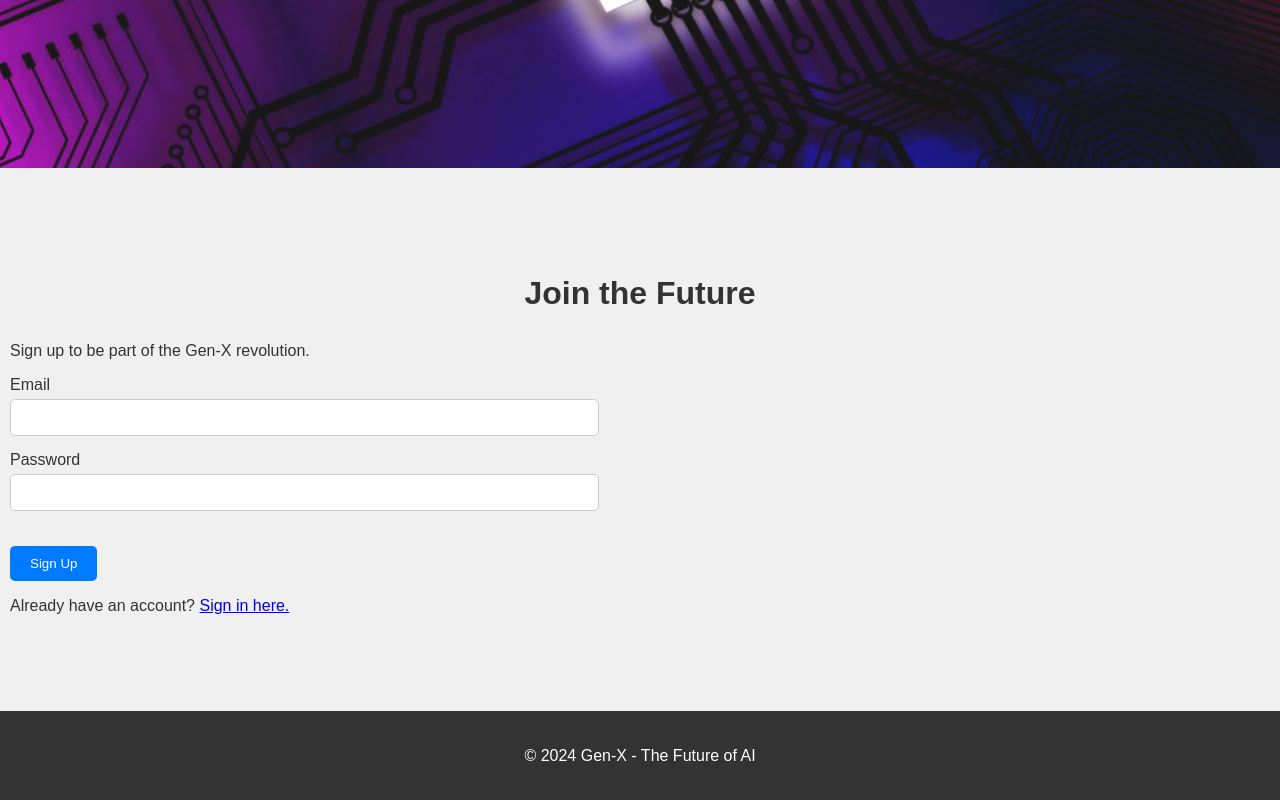
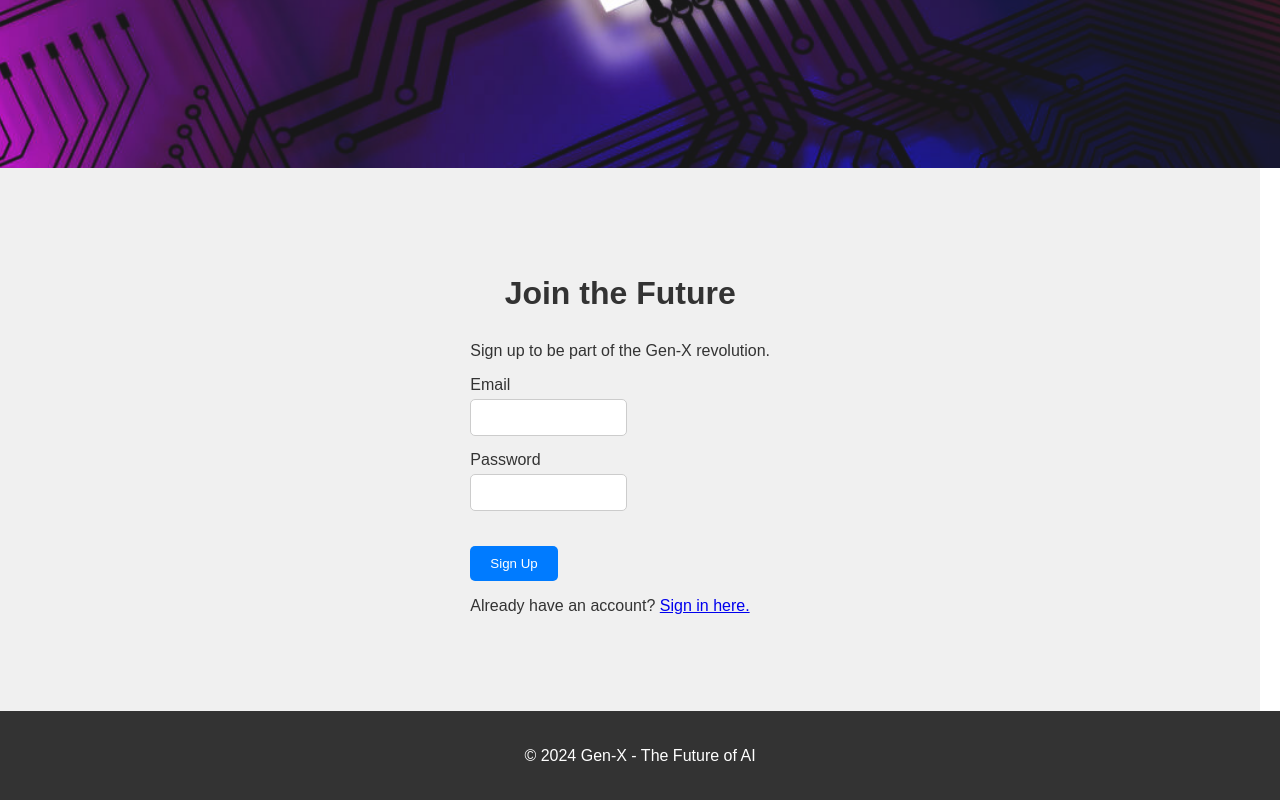
Before and after one commit to Hamza1610/Gen-X-prototype, a React (Create React App) app in the folder client/: page / in a window 1280 px wide. Shown: the part 432-1232 px from the top of the page. Built offline with nearby package versions, Linux system fonts and the light colour scheme.

Commit message:
modify sign-up display

```diff
--- a/client/src/components/sign_up.css
+++ b/client/src/components/sign_up.css
@@ -1,8 +1,14 @@
 .signup {
+    display: flex;
+    flex-direction: column;
     background-color: #f0f0f0;
-    padding-top: 50px;
-    padding-bottom: 25px;
-
+    justify-content: center;
+    align-items: center;
+    min-height: 40vh;
+    max-width: 97%;
+  }
+  .signup-form {
+    width: 60%;
   }
 
   .signup h2 {
@@ -14,8 +20,6 @@
   .form-group {
     display: flexbox;
     justify-content: center;
-    margin-bottom: 15px;
-    animation: slideInDown 1.7s ease-out;
   }
 
   .form-group label {
@@ -23,15 +27,11 @@
     margin-bottom: 5px;
   }
 
-  .form-group input {
-    padding: 10px;
-    border: 1px solid #ccc;
-    border-radius: 5px;
-    width: 100%;
-  }
-  .input {
-    max-width: 450px;
-    animation: slideInDown 1.2s ease-in-out;
+  input {
+    max-width: 400px;
+    @media (max-width: 768px) {
+      max-width: 300px;
+    }
   }
   button[type="submit"] {
     background-color: #007bff;
```
